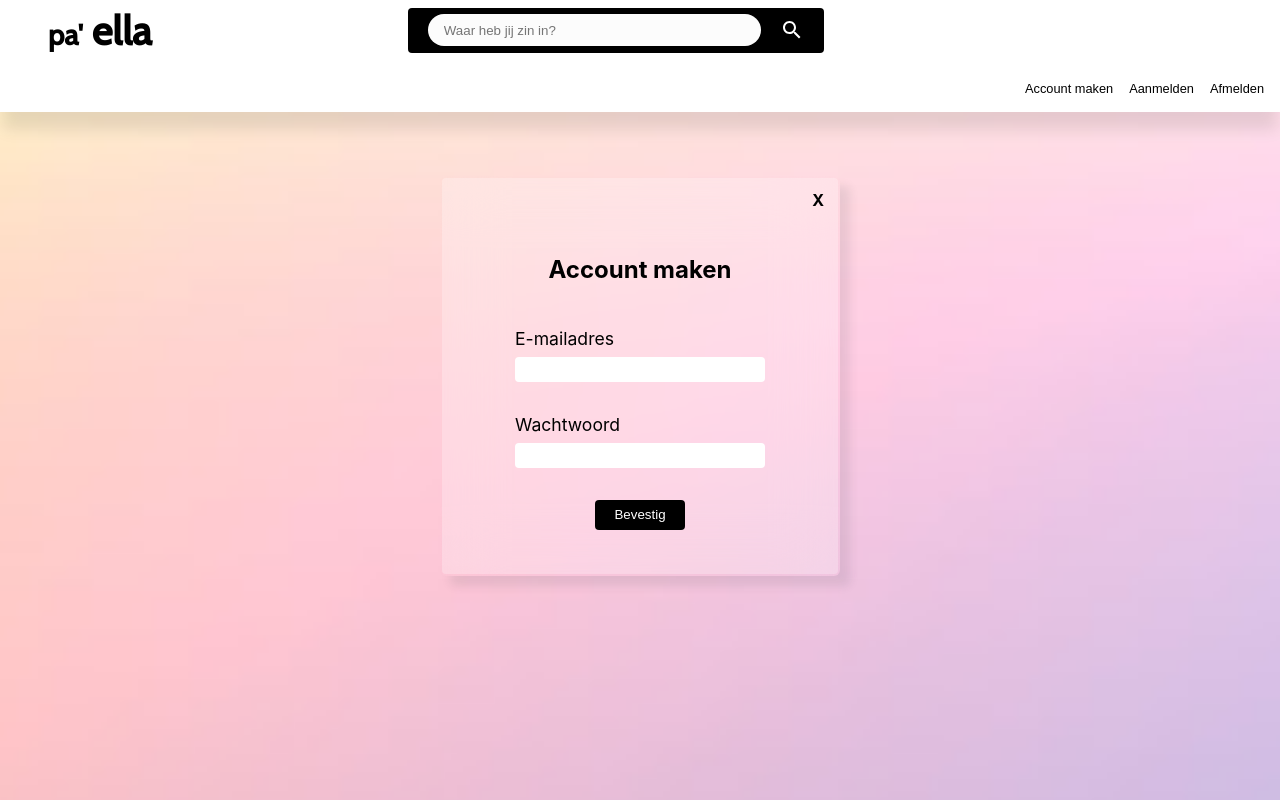
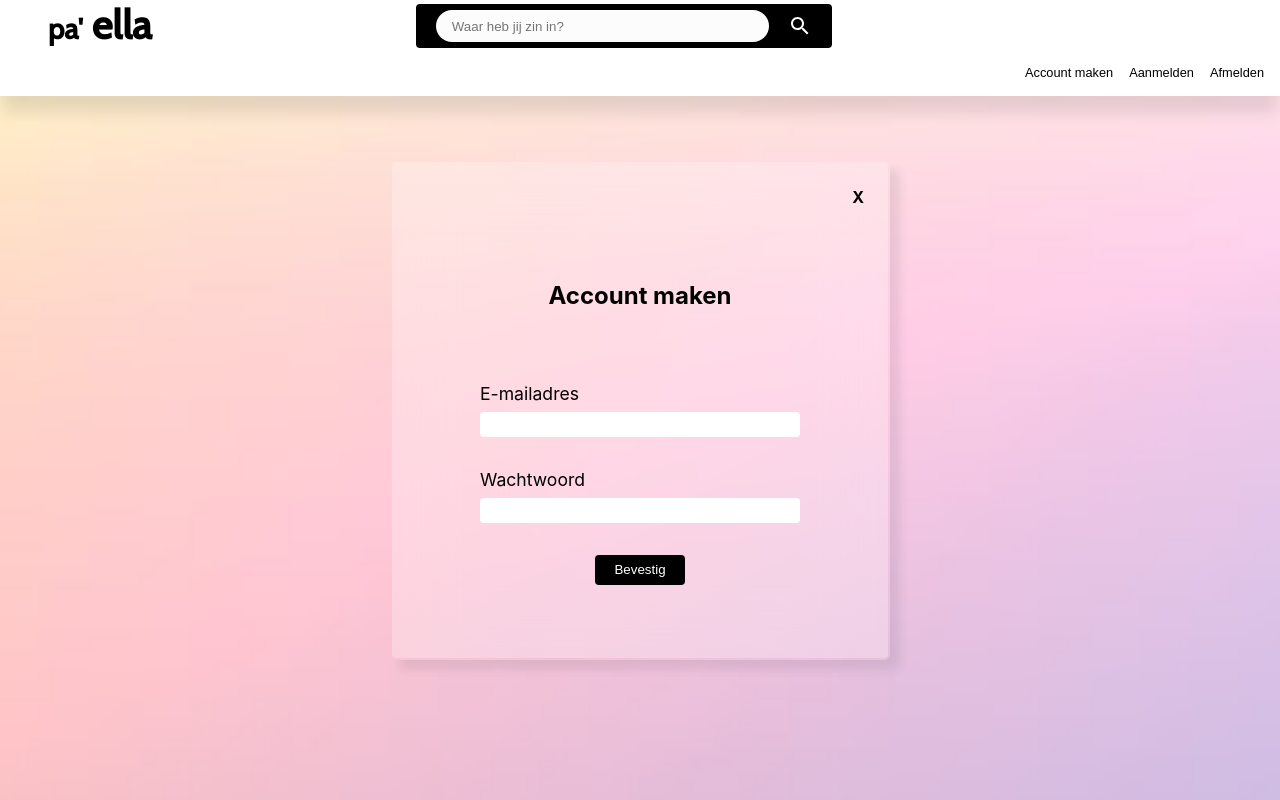
Before and after one commit to Christian-Mar/pa-ella, a Next.js app: page /signup in a window 1280 px wide. Shown: the top 800 px of the page. Built offline with nearby package versions, Linux system fonts and the light colour scheme; no server answers; a web font is replaced by a local one.

Commit message:
404 page

```diff
--- a/styles/FourOFour.module.css
+++ b/styles/FourOFour.module.css
@@ -8,5 +8,23 @@
   flex-direction: column;
   justify-content: flex-start;
   align-items: center;
+  padding-top: 5rem;
+}
 
+.button {
+  width: 230px;
+  height: 30px;
+  border: none;
+  border-radius: 4px;
+  background-color: rgb(56, 56, 56);
+  color: white;
+  cursor: pointer;
 }
+
+.button:hover {
+  background-color: rgb(0, 0, 0);
+}
+
+.title {
+  font-size: 6rem;
+}
--- a/styles/Navbar.module.css
+++ b/styles/Navbar.module.css
@@ -1,6 +1,6 @@
 
 .navbarContainer {
-  height: 7rem;
+  height: 6rem;
   background: #ffffff;
   box-shadow: 0px 20px 15px -3px rgba(0,0,0,0.1);
   font-family: 'Monda', sans-serif;
@@ -47,7 +47,7 @@
 }
 
 .searchBar {
-  margin: 0.5rem;
+  margin-top: 0.2rem;
   width: 26rem;
   height: 2.8rem;
   border-radius: 4px;
--- a/styles/SignUpIn.module.css
+++ b/styles/SignUpIn.module.css
@@ -24,8 +24,8 @@
   border: 2px solid transparent;
   background-clip: padding-box;
   box-shadow: 10px 10px 10px rgba(45,55,68,0.1);
-  height: 400px;
-  width: 400px;
+  height: 500px;
+  width: 500px;
 }
 
 .form__goBack {
@@ -33,7 +33,7 @@
   cursor: pointer;
   display: flex;
   justify-content: flex-end;
-  margin: -2rem 2rem 0 0;
+  margin: -3rem -3rem 0 0;
   font-weight: 700;
 }
 
@@ -52,12 +52,18 @@
   margin-bottom: 2rem;
 }
 
+.form__forgotpassword {
+  font-size: 0.8rem;
+  padding: 0  0 0 3rem;
+
+}
+
 .form__labelTitle {
   font-size: 1.1rem;
 }
 
 .form__labelInput {
-  width: 250px;
+  width: 320px;
   height: 25px;
   border-radius: 4px;
   border: none;
--- /dev/null
+++ b/styles/Weekplanner.module.css
@@ -0,0 +1,7 @@
+.container {
+  min-height: 1000vh;
+  background-image: url('/images/mixedcolors.jpg');
+  background-repeat: no-repeat;
+  background-size: cover;
+  background-position: 29% 0%;
+}
```
Also changed, not shown: pages/404.js (+32 -7 lines), pages/login/index.js (+4 -4 lines), pages/week-planner/index.js (+18 -7 lines).
